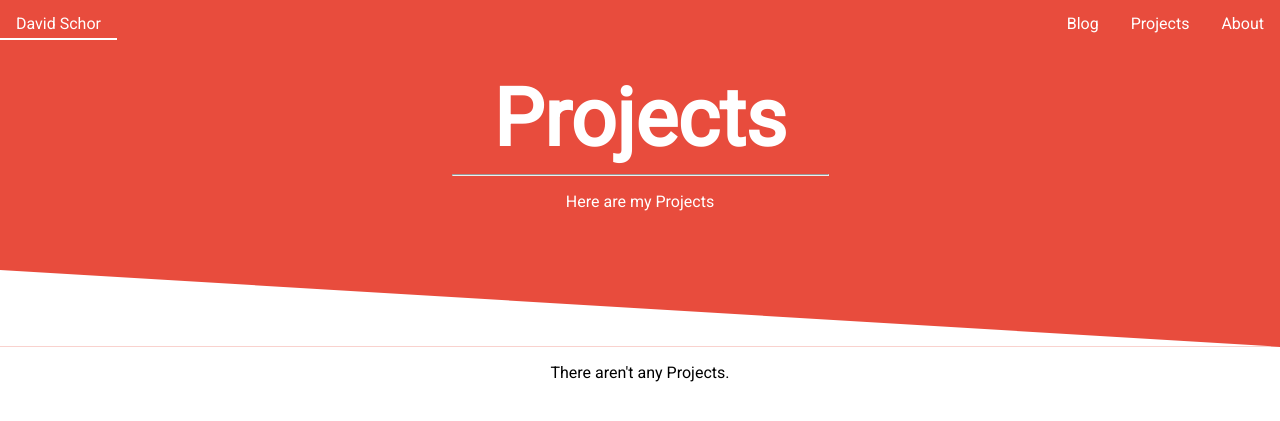
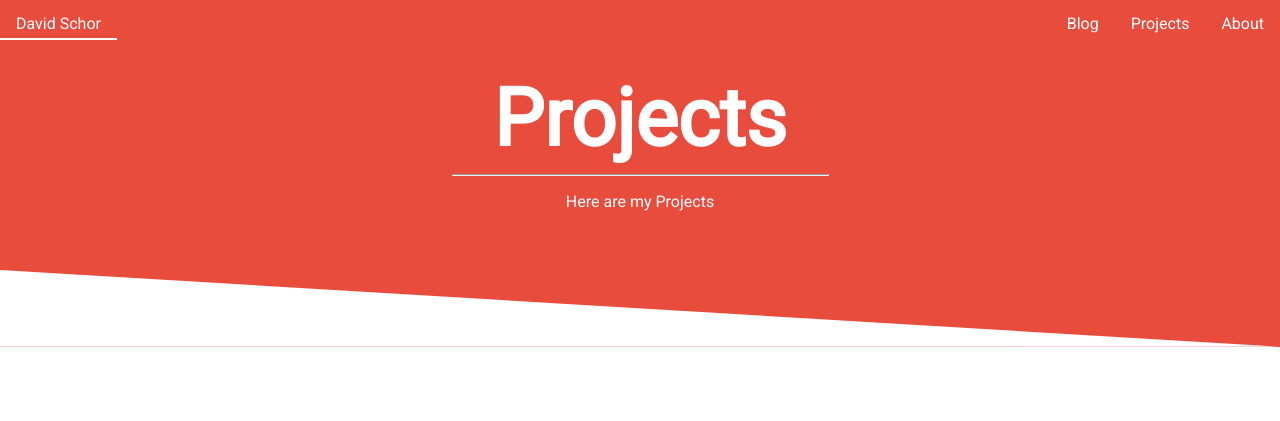
Before and after one commit to david-schor/david-schor.github.io, a Jekyll site: the page built from projects.html, in a window 1280 px wide. Shown: the top 421 px of the page. Built offline with Jekyll 4.4.1, drawn with Linux system fonts in a browser that asks for light colours; nearby versions of some CDN libraries.

Commit message:
Fixed Error
Not showing Projects

```diff
--- a/projects.html
+++ b/projects.html
@@ -13,11 +13,8 @@ layout: default
 </div>
 
 	<div id="content">
-		<div class="wrapper">
-			<p>There aren't any Projects.</p>
-		</div>
 		<div id="container">
-			{% for project in site.projects %}
+			{% for post in site.projects %}
 				<div class="box">
 					<a href="{{ site.baseurl }}{{ post.url }}">
 						<img src="{{ post.image }}" alt="image" />
@@ -26,3 +23,4 @@ layout: default
 				</div>
 			{% endfor %}
 		</div>
+	</div>
```
